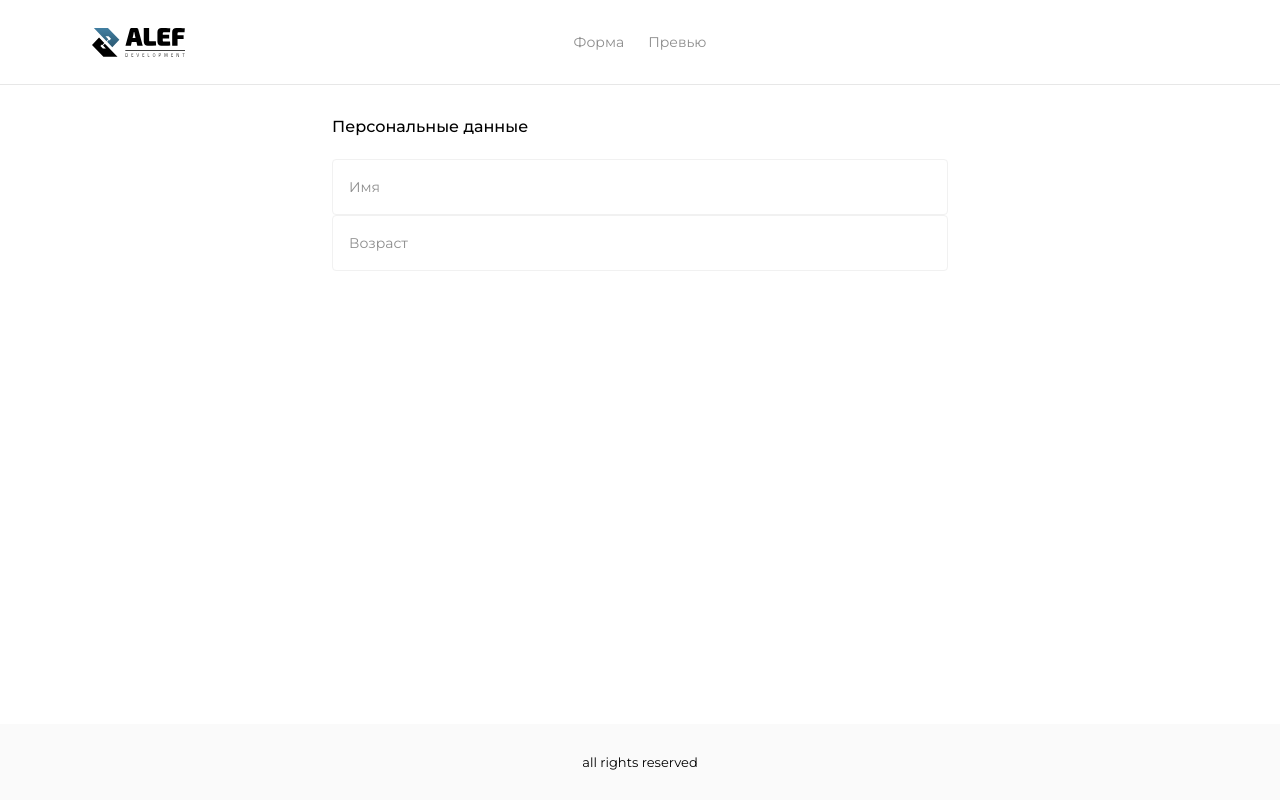
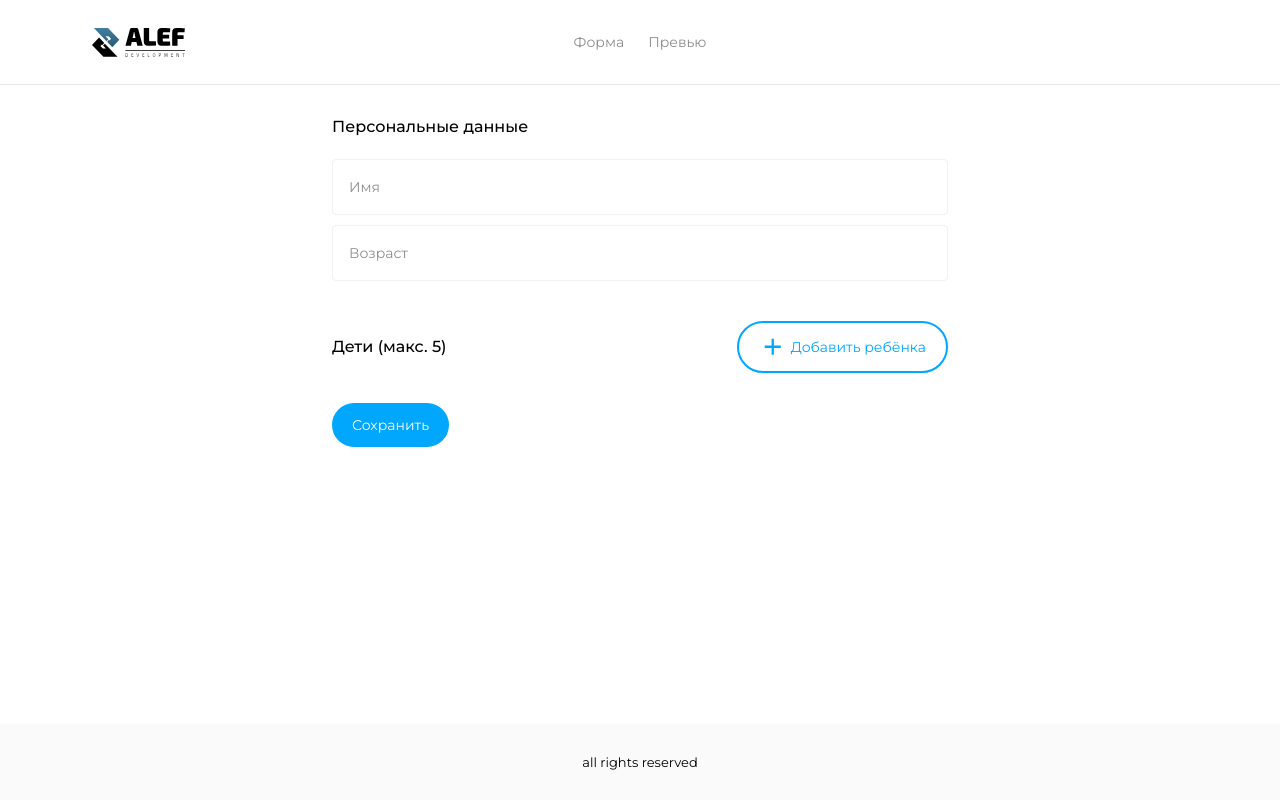
Before and after one commit to Ozzcar11/vue-forms-ts, a Vue app: page / in a window 1280 px wide. Built offline with nearby package versions, Linux system fonts and the light colour scheme; the HTML template or start-up script is replaced by a standard one.

Commit message:
feat: Сделал страницу формы

```diff
--- a/package.json
+++ b/package.json
@@ -15,6 +15,8 @@
     "@mdi/js": "^7.4.47",
     "@types/lodash-es": "^4.17.12",
     "lodash-es": "^4.17.21",
+    "pinia": "^2.2.6",
+    "uuid": "^11.0.3",
     "vue": "^3.5.12",
     "vue-router": "^4.4.5"
   },
--- a/src/pages/form.vue
+++ b/src/pages/form.vue
@@ -1,18 +1,72 @@
 <script setup lang="ts">
 import { ref } from "vue";
-import { UiInput } from "@/components/ui";
+import { UiInput, UiButton } from "@/components/ui";
+import { v4 as uuid } from "uuid";
+import { useFormStore } from "@/store/form";
+
+const formStore = useFormStore();
 
 const personalData = ref({
   name: "",
   age: null,
+  childrens: [],
 });
+
+const child = {
+  name: "",
+  age: null,
+};
+
+function addChild() {
+  personalData.value.childrens.push({ ...child, id: uuid() });
+}
+
+function removeChild(index: number) {
+  personalData.value.childrens.splice(index, 1);
+}
 </script>
 
 <template>
   <div class="form">
-    <h3 class="form__title">Персональные данные</h3>
-    <ui-input v-model="personalData.name" label="Имя" />
-    <ui-input v-model="personalData.age" label="Возраст" />
+    <div class="form__section">
+      <h3 class="form__title">Персональные данные</h3>
+      <ui-input v-model="personalData.name" class="form__input" label="Имя" />
+      <ui-input
+        v-model="personalData.age"
+        class="form__input"
+        label="Возраст"
+      />
+    </div>
+    <div class="form__section">
+      <div class="form__headline">
+        <h3 class="form__title form__title--second">Дети (макс. 5)</h3>
+        <ui-button
+          v-if="personalData.childrens.length < 5"
+          prefix-icon="mdi-plus"
+          variant="secondary"
+          @click="addChild"
+        >
+          Добавить ребёнка
+        </ui-button>
+      </div>
+      <div
+        v-for="(child, index) in personalData.childrens"
+        :key="child.id"
+        class="form__children"
+      >
+        <ui-input v-model="child.name" label="Имя" />
+        <ui-input v-model="child.age" label="Возраст" />
+        <ui-button variant="flat" @click="removeChild(index)">
+          Удалить
+        </ui-button>
+      </div>
+      <ui-button
+        class="form__button"
+        variant="primary"
+        @click="formStore.updatePersonalData(personalData)"
+        >Сохранить</ui-button
+      >
+    </div>
   </div>
 </template>
 
@@ -21,6 +75,42 @@ const personalData = ref({
   &__title {
     @include p2-medium;
     margin-bottom: 20px;
+
+    &--second {
+      margin-bottom: 0;
+      height: 52px;
+      display: flex;
+      align-items: center;
+    }
+  }
+
+  &__section {
+    & + & {
+      margin-top: 40px;
+    }
+  }
+
+  &__headline {
+    display: flex;
+    align-items: center;
+    justify-content: space-between;
+    margin-bottom: 4px;
+  }
+
+  &__button {
+    margin-top: 30px;
+  }
+
+  &__children {
+    display: flex;
+    gap: 18px;
+    margin-bottom: 10px;
+  }
+
+  &__input {
+    & + & {
+      margin-top: 10px;
+    }
   }
 }
 </style>
--- a/src/pages/preview.vue
+++ b/src/pages/preview.vue
@@ -1,7 +1,11 @@
-<script lang="ts" setup></script>
+<script lang="ts" setup>
+import { useFormStore } from "@/store/form";
+
+const formStore = useFormStore();
+</script>
 
 <template>
-  <div>preview</div>
+  <div>{{ formStore.personalData }}</div>
 </template>
 
 <style lang="scss" scoped></style>
--- a/src/router/index.ts
+++ b/src/router/index.ts
@@ -8,6 +8,11 @@ const router = createRouter({
       name: 'home',
       component: () => import('../pages/form.vue'),
     },
+    {
+      path: '/preview',
+      name: 'preview',
+      component: () => import('../pages/preview.vue'),
+    },
   ],
 })
 
```
